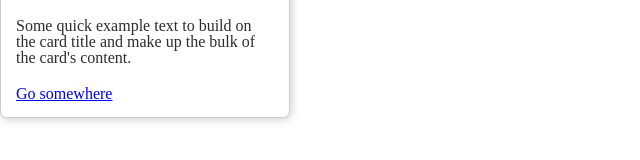
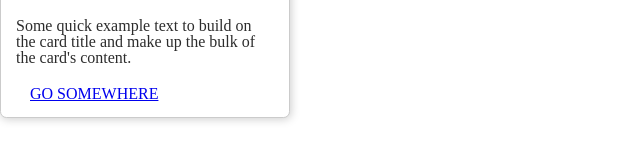
Before and after one commit to BaptisteLECORDIER/Bootsleg, a website: page index.html in a window 1280 px wide. Shown: the part 388-548 px from the top of the page, without its empty margins (0-640 px from the left). Drawn offline with nearby package versions, Linux system fonts and the light colour scheme.

Commit message:
Evan V10

```diff
--- a/assets/css/output.css
+++ b/assets/css/output.css
@@ -1,5 +1,19 @@
+@charset "UTF-8";
 .b-btn {
   color: black;
+}
+
+.btn {
+  cursor: pointer;
+  padding: 15px 10px;
+  margin: 10px 4px;
+  text-transform: uppercase;
+  text-align: center;
+  position: relative;
+}
+
+.btn:hover {
+  opacity: 0.5;
 }
 
 .btn-lg {
@@ -12,14 +26,13 @@
 
 /* classe relative à l'ensemble d'une card */
 .card {
-  position:relative;
-  display:flex;
-  flex-direction:column;
+  position: relative;
+  display: flex;
+  flex-direction: column;
   width: 18rem;
   min-height: 24rem;
   border-radius: 0.4rem;
-
-  word-wrap:break-word;
+  word-wrap: break-word;
   border: 1px solid rgb(203, 203, 203);
   background-color: #fff;
   box-shadow: 1px 1px 10px rgb(203, 203, 203);
@@ -55,7 +68,54 @@
   margin-bottom: 20px;
 }
 
-
+/* Smartphones (portrait and landscape) ----------- */
+@media only screen and (min-device-width: 320px) and (max-device-width: 480px) {
+  /* Styles */
+}
+/* Smartphones (landscape) ----------- */
+@media only screen and (min-width: 321px) {
+  /* Styles */
+}
+/* Smartphones (portrait) ----------- */
+@media only screen and (max-width: 320px) {
+  /* Styles */
+}
+/* iPads (portrait and landscape) ----------- */
+@media only screen and (min-device-width: 768px) and (max-device-width: 1024px) {
+  /* Styles */
+}
+/* iPads (landscape) ----------- */
+@media only screen and (min-device-width: 768px) and (max-device-width: 1024px) and (orientation: landscape) {
+  /* Styles */
+}
+/* iPads (portrait) ----------- */
+@media only screen and (min-device-width: 768px) and (max-device-width: 1024px) and (orientation: portrait) {
+  /* Styles */
+}
+/**********
+iPad 3
+**********/
+@media only screen and (min-device-width: 768px) and (max-device-width: 1024px) and (orientation: landscape) and (-webkit-min-device-pixel-ratio: 2) {
+  /* Styles */
+}
+@media only screen and (min-device-width: 768px) and (max-device-width: 1024px) and (orientation: portrait) and (-webkit-min-device-pixel-ratio: 2) {
+  /* Styles */
+}
+/* Desktops and laptops ----------- */
+@media only screen and (min-width: 1224px) {
+  /* Styles */
+}
+/* Large screens ----------- */
+@media only screen and (min-width: 1824px) {
+  /* Styles */
+}
+/* iPhone 4 ----------- */
+@media only screen and (min-device-width: 320px) and (max-device-width: 480px) and (orientation: landscape) and (-webkit-min-device-pixel-ratio: 2) {
+  /* Styles */
+}
+@media only screen and (min-device-width: 320px) and (max-device-width: 480px) and (orientation: portrait) and (-webkit-min-device-pixel-ratio: 2) {
+  /* Styles */
+}
 /* iPhone 5 ----------- */
 @media only screen and (min-device-width: 320px) and (max-device-height: 568px) and (orientation: landscape) and (-webkit-device-pixel-ratio: 2) {
   /* Styles */
```
Also changed, not shown: 1 other file.
